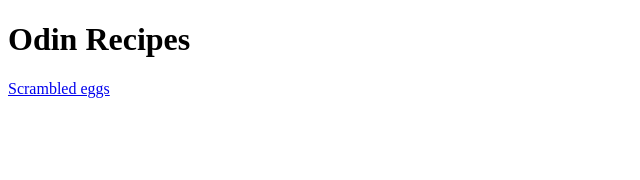
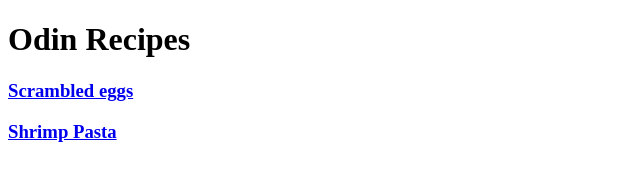
Before and after one commit to OZiad/odin-recipes, a plain HTML site: page index.html in a window 1280 px wide. Shown: the whole page, without its empty margins (0-640 px from the left). Drawn offline with Linux system fonts and the light colour scheme.

Commit message:
Link to pasta recipe and formatting for recipes

```diff
--- a/index.html
+++ b/index.html
@@ -7,7 +7,8 @@
 </head>
 <body>
     <h1>Odin Recipes</h1>
-    <a href="./recipes/scrambled-eggs.html">Scrambled eggs</a>
+    <h3><a href="./recipes/scrambled-eggs.html">Scrambled eggs</a><br></h3>
+    <h3><a href="./recipes/pasta.html">Shrimp Pasta</a></h3>
 </body>
 
 </html>
```
